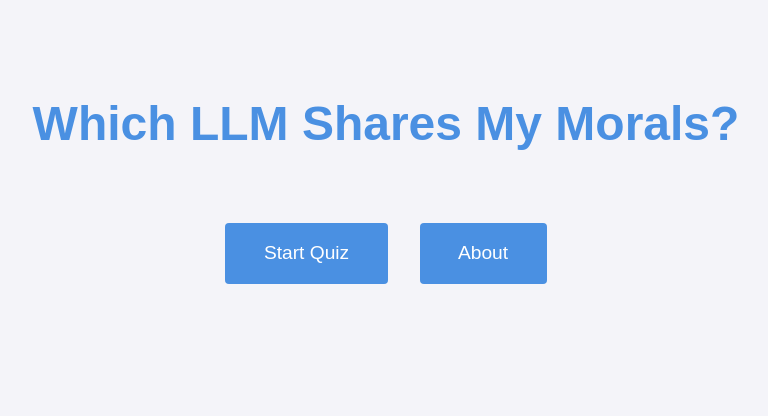
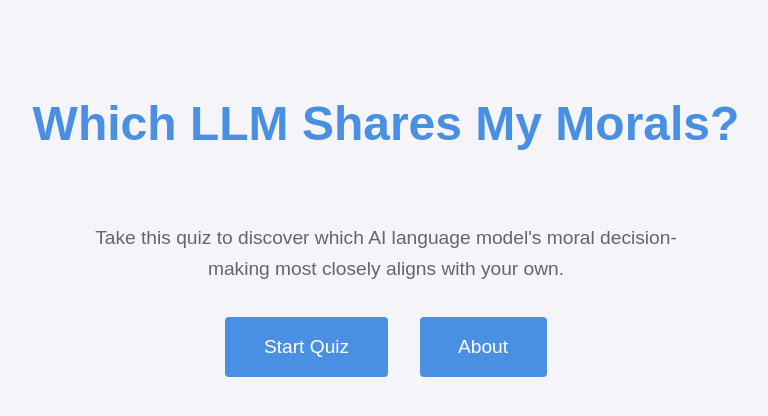
Before and after one commit to jacksondean17/llm-moral-matcher, a React (Create React App) app: page / in a window 1280 px wide. Shown: the top 416 px of the page, without its empty margins (254-1022 px from the left). Built offline with nearby package versions, Linux system fonts and the light colour scheme.

Commit message:
Landing page summary

```diff
--- a/src/App.css
+++ b/src/App.css
@@ -154,6 +154,13 @@ p {
   color: #4a90e2;
 }
 
+.landing-page .summary {
+  margin: 1rem auto 2rem;
+  max-width: 600px;
+  font-size: 1.2rem;
+  color: #666;
+}
+
 .landing-buttons {
   display: flex;
   gap: 2em;
--- a/src/App.js
+++ b/src/App.js
@@ -22,6 +22,9 @@ function App() {
   const LandingPage = () => (
     <div className="landing-page">
       <Title />
+      <p className="summary">
+        Take this quiz to discover which AI language model's moral decision-making most closely aligns with your own.
+      </p>
       <div className="landing-buttons">
         <button onClick={() => setCurrentPage('quiz')}>Start Quiz</button>
         <button onClick={() => setCurrentPage('about')}>About</button>
```
